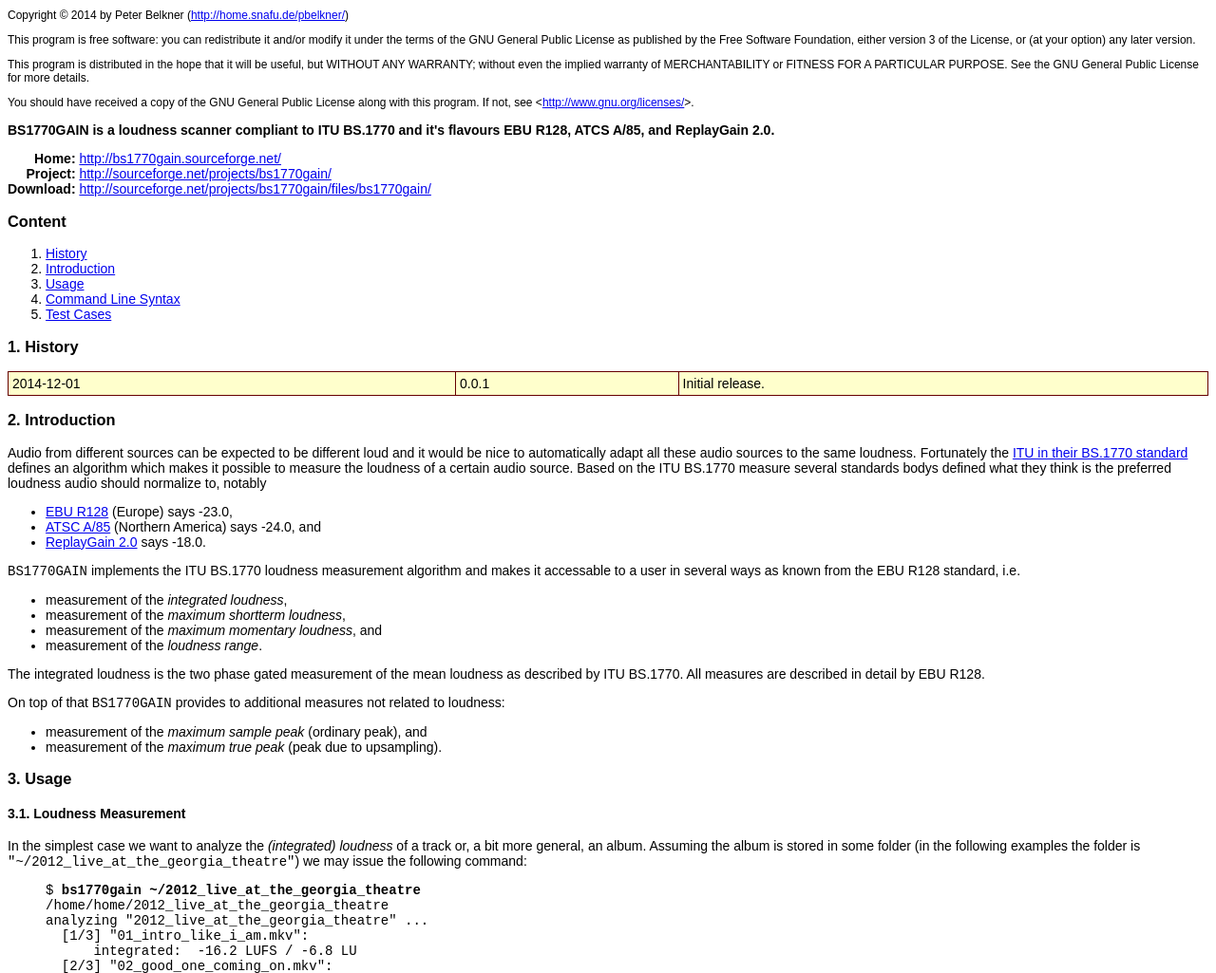
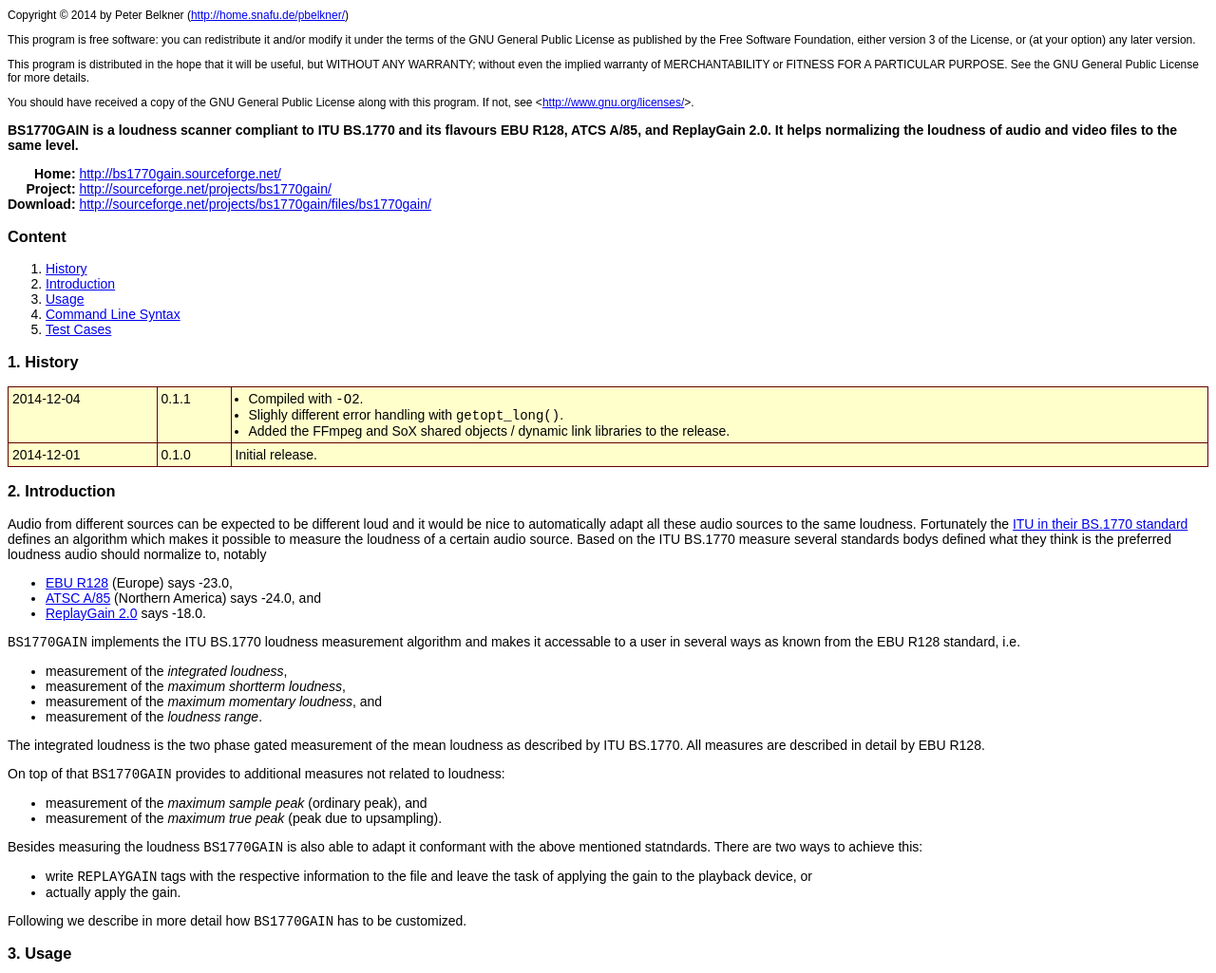
Before and after one commit to petterreinholdtsen/bs1770gain, a plain HTML site: page bs1770gain/doc/index.html in a window 1280 px wide. Shown: the part 40-1065 px from the top of the page at 95% size. Drawn offline with Linux system fonts and the light colour scheme.

Commit message:
Imported Upstream version 0.1.1

```diff
--- a/bs1770gain/doc/index.html
+++ b/bs1770gain/doc/index.html
@@ -49,8 +49,9 @@ along with this program. If not, see
     target="_blank">http://www.gnu.org/licenses/</a>&gt;.
 </div>
 
-<p><b>BS1770GAIN is a loudness scanner compliant to ITU BS.1770 and it's
-flavours EBU R128, ATCS A/85, and ReplayGain 2.0.</b>
+<p><b>BS1770GAIN is a loudness scanner compliant to ITU BS.1770 and its
+flavours EBU R128, ATCS A/85, and ReplayGain 2.0. It helps normalizing the
+loudness of audio and video files to the same level.</b>
 
 <p><table border="0" cellpadding="0" cellspacing="0">
 <tr>
@@ -83,8 +84,17 @@ flavours EBU R128, ATCS A/85, and ReplayGain 2.0.</b>
 
 <p><div class="history"><table style="width:100%">
 <tr>
+  <td valign="top">2014-12-04</td>
+  <td valign="top">0.1.1</td>
+  <td valign="top"><ul>
+  <li>Compiled with <tt>-O2</tt>.
+  <li>Slighly different error handling with <tt>getopt_long()</tt>.
+  <li>Added the FFmpeg and SoX shared objects / dynamic link libraries to the release.
+  </ul></td>
+</tr>
+<tr>
   <td valign="top">2014-12-01</td>
-  <td valign="top">0.0.1</td>
+  <td valign="top">0.1.0</td>
   <td valign="top">Initial release.</td>
 </tr>
 </table></div>
@@ -126,6 +136,19 @@ measures not related to loudness:
   <li>measurement of the <i>maximum sample peak</i> (ordinary peak), and
   <li>measurement of the <i>maximum true peak</i> (peak due to upsampling).
 </ul>
+
+<p>Besides measuring the loudness <tt>BS1770GAIN</tt> is also able to
+adapt it conformant with the above mentioned statndards. There are two
+ways to achieve this:
+
+<ul>
+<li>write <tt>REPLAYGAIN</tt> tags with the respective information to the file and leave
+  the task of applying the gain to the playback device, or
+<li>actually apply the gain.
+</ul>
+
+<p>Following we describe in more detail how <tt>BS1770GAIN</tt> has to be
+customized.
 
 <a name="usage"><h3>3. Usage</h3>
 
@@ -451,11 +474,13 @@ remuxing "2012_live_at_the_georgia_theatre" ...
 done.
 </pre></blockquote>
 
+<!--
 <blockquote><pre>
 </pre></blockquote>
 
 <blockquote><pre>
 </pre></blockquote>
+-->
 
 <a name="cli"><h3>4. Command Line Syntax</h3>
 
@@ -511,7 +536,7 @@ Options:
    verbose, debug
  --time:  print out duration of program invocation
 
-Command line arguments can be mixed up in any order.
+Command line arguments can appear in any order.
 </pre></blockquote>
 
 <a name="test"><h3>5. Test Cases</h3>
```
Also changed, not shown: 6 other files.
